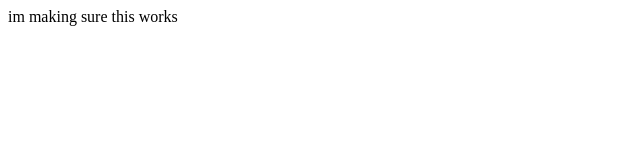
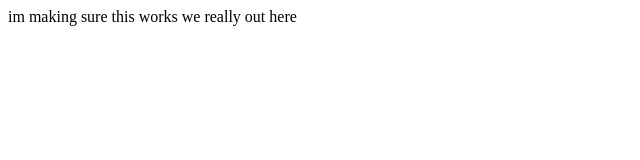
Before and after one commit to kushanand7/kushanand7.github.io, a plain HTML site: page index.html in a window 1280 px wide. Shown: the whole page, without its empty margins (0-640 px from the left). Drawn offline with Linux system fonts and the light colour scheme.

Commit message:
yoooooooo

```diff
--- a/index.html
+++ b/index.html
@@ -1,3 +1,4 @@
 <html>
   im making sure this works
+  we really out here
 </html>
```
